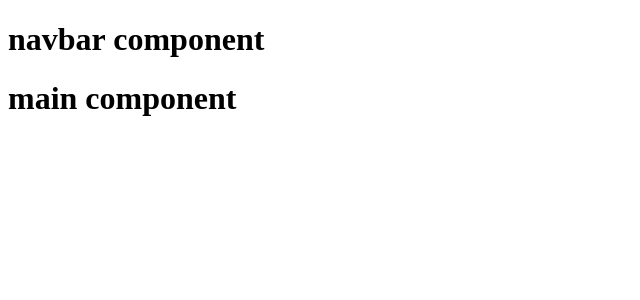
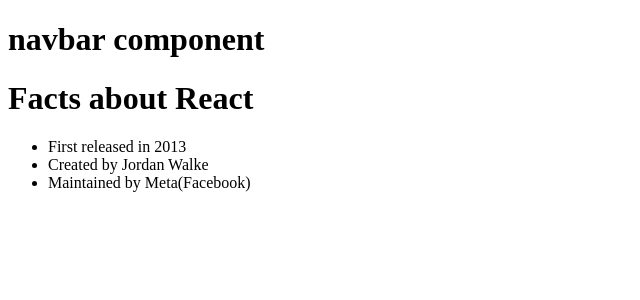
Before and after one commit to K1-R1/ReactDemo1, a JavaScript app: page / in a window 1280 px wide. Shown: the top 300 px of the page, without its empty margins (0-640 px from the left). Built offline with nearby package versions, Linux system fonts and the light colour scheme.

Commit message:
Updated src/components/Main.js

```diff
--- a/src/components/Main.js
+++ b/src/components/Main.js
@@ -1,6 +1,13 @@
 function Main() {
     return (
-        <h1>main component</h1>
+        <main>
+            <h1 className="main--title">Facts about React</h1>
+            <ul className="main--facts">
+                <li>First released in 2013</li>
+                <li>Created by Jordan Walke</li>
+                <li>Maintained by Meta(Facebook)</li>
+            </ul>
+        </main>
     )
 }
 
```
